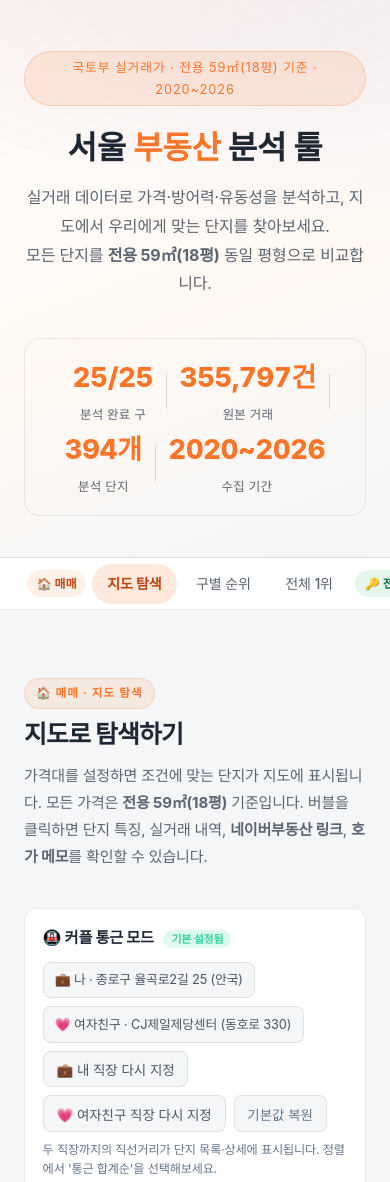
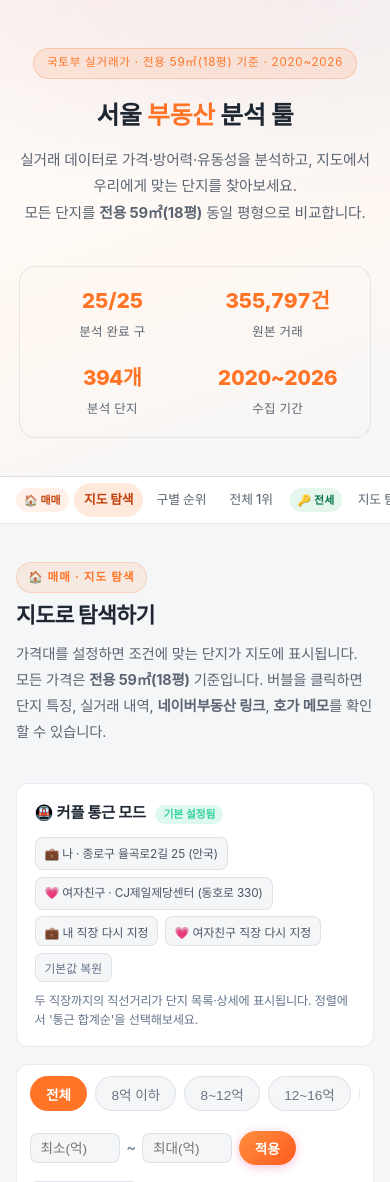
Before and after one commit to jiuk96/realestate_analysis_tool, a Flask app: page / in a window 390 px wide. Shown: the top 1182 px of the page. Run offline with Flask 3, Linux system fonts and the light colour scheme; some libraries are stand-ins or nearby versions; some web fonts are replaced.

Commit message:
📱 모바일 최적화 — 핸드폰 가독성 전면 개선
390px 전 페이지 감사(가로 넘침 0 확인) 후 밀도·동선 개선:
- 구 선택 칩 25개가 세로 13줄 차지 → 한 줄 가로 스크롤 스트립
  (네이버 카테고리 패턴). 가격 칩도 동일.
- 히어로 통계 4개: 어색한 줄바꿈 → 2×2 그리드.
- 내비 패딩·폰트 축소로 한 화면에 더 많은 탭 노출.
- 1위 페이지 스탯 2열, 점수·타이틀 크기 조정.
- 상세 모달 전폭 활용 + 오버레이 스크롤, 실거래 표는 자체 가로 스크롤.
- 모드 토글 줄바꿈 허용, 터치 타깃(목록 행) 상하 패딩 확대,
  지도 340px + 패널 스택 높이 압축, 섹션 여백 축소.

Co-Authored-By: Claude Fable 5 <noreply@anthropic.com>
Claude-Session: https://claude.ai/code/session_01RYwhTU4n4WZ8hT92X6BPxQ

```diff
--- a/web/static/style.css
+++ b/web/static/style.css
@@ -1452,3 +1452,81 @@ details.budget-fold .legal-hint { font-weight: 500; }
 .jr-sub-title { margin: 1.8rem 0 .8rem; font-size: 1.05rem; color: var(--text); }
 .jr-runner { cursor: pointer; transition: border-color .15s; }
 .jr-runner:hover { border-color: var(--border-strong); }
+
+
+/* ═══════════ 📱 모바일 최적화 (핸드폰 가독성) ═══════════ */
+@media (max-width: 720px) {
+  /* 내비: 더 촘촘하게 — 한 화면에 더 많은 탭이 보이게 */
+  .nav-inner { padding: 0 .8rem; }
+  .nav-link { padding: .42rem .68rem; font-size: .82rem; }
+  .nav-group { font-size: .68rem; padding: .18rem .5rem; }
+
+  /* 히어로: 통계 4개를 2×2 그리드로 (어색한 줄바꿈 제거) */
+  .hero { padding: 3rem 1.2rem 2.4rem; }
+  .hero h1 { font-size: 1.75rem; }
+  .hero-sub { font-size: .92rem; }
+  .hero-badge { font-size: .72rem; padding: .28rem .8rem; }
+  .hero-stats { display: grid; grid-template-columns: 1fr 1fr; gap: 1rem .4rem; padding: 1rem .8rem; }
+  .hero-stat { padding: 0; }
+  .hero-stat-val { font-size: 1.3rem; }
+  .hero-stat-div { display: none; }
+
+  /* 구 선택 칩: 세로 13줄 → 한 줄 가로 스크롤 (네이버 카테고리 패턴) */
+  .rank-district-chips {
+    flex-wrap: nowrap; overflow-x: auto; -webkit-overflow-scrolling: touch;
+    padding-bottom: .45rem; margin-left: -.2rem; padding-left: .2rem;
+    scrollbar-width: thin;
+  }
+  .rank-district-chips .rank-chip { flex: none; }
+
+  /* 가격 칩도 한 줄 스크롤 */
+  .price-chips { flex-wrap: nowrap; overflow-x: auto; -webkit-overflow-scrolling: touch; padding-bottom: .3rem; }
+  .price-chips .price-chip { flex: none; }
+  .explorer-bar { padding: .7rem .8rem; }
+  .filter-bar-soft { padding: .7rem .8rem; }
+
+  /* 모드 토글(우리 맞춤/합리성 등): 줄바꿈 허용 + 살짝 축소 */
+  .legend-mode-toggle { flex-wrap: wrap; gap: .4rem; }
+  .legend-mode-btn { font-size: .78rem; padding: .34rem .7rem; }
+  .explorer-legend-bar { gap: .5rem; }
+
+  /* 커플 통근 모드 버튼들 */
+  .couple-commute-row { gap: .4rem; }
+  .commute-preset, .commute-btn { font-size: .74rem; padding: .34rem .55rem; }
+
+  /* 섹션 여백·타이틀 */
+  .section { padding: 2.4rem 0; }
+  .section-inner { padding: 0 1rem; }
+  .section-title { font-size: 1.35rem; }
+  .section-desc { font-size: .9rem; }
+
+  /* 1위 페이지: 스탯 2열, 점수 크기 조정 */
+  .top1-stats-grid { grid-template-columns: 1fr 1fr; gap: .6rem; }
+  .top1-score-big { font-size: 2.6rem; }
+  .top1-hero { padding: 1.6rem 1rem; }
+  .top1-axis-row { gap: .45rem; }
+  .top1-ax-name { font-size: .8rem; }
+
+  /* 상세 모달: 화면에 꽉 차되 여백 확보 */
+  .apt-modal-overlay { padding: .8rem .5rem; overflow-y: auto; }
+  .apt-modal { max-width: none; padding: 1rem .9rem; }
+
+  /* 지도 위 패널: 모바일에선 이미 스택 — 높이만 살짝 압축 */
+  .explorer-map { height: 340px; }
+  .explorer-panel { max-height: 440px; padding: .9rem .85rem; }
+
+  /* 목록 행 터치 타깃 확보 */
+  .rank-apt-row, .ep-list-row, .jr-apt { padding-top: .55rem; padding-bottom: .55rem; }
+
+  /* 표(실거래 내역)는 자체 가로 스크롤 */
+  .ep-trades-body { overflow-x: auto; }
+
+  /* 전세 축 미니바: 2열 정렬로 읽기 쉽게 */
+  .jz-axes { display: grid; grid-template-columns: 1fr 1fr; gap: .25rem .5rem; }
+}
+
+@media (max-width: 420px) {
+  .hero h1 { font-size: 1.55rem; }
+  .top1-stats-grid { gap: .5rem; }
+  .nav-link { font-size: .8rem; padding: .4rem .6rem; }
+}
```
